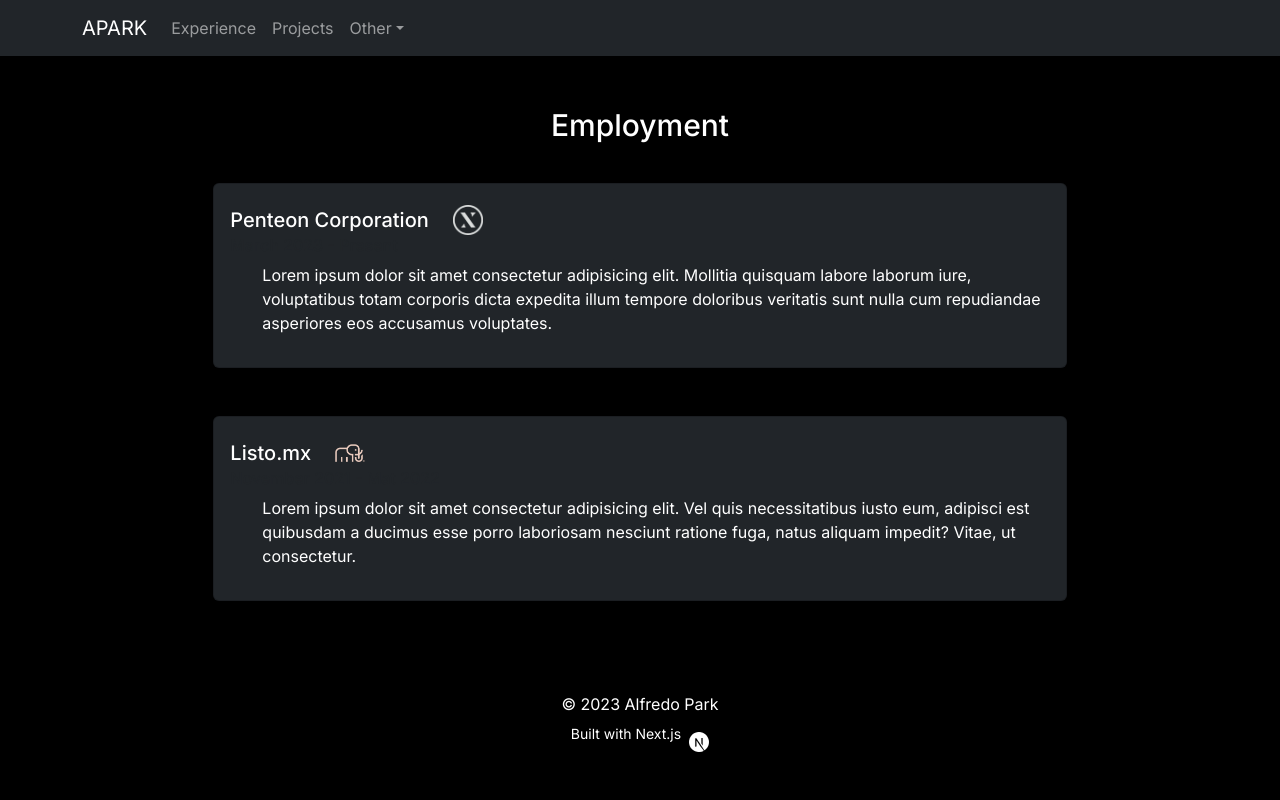
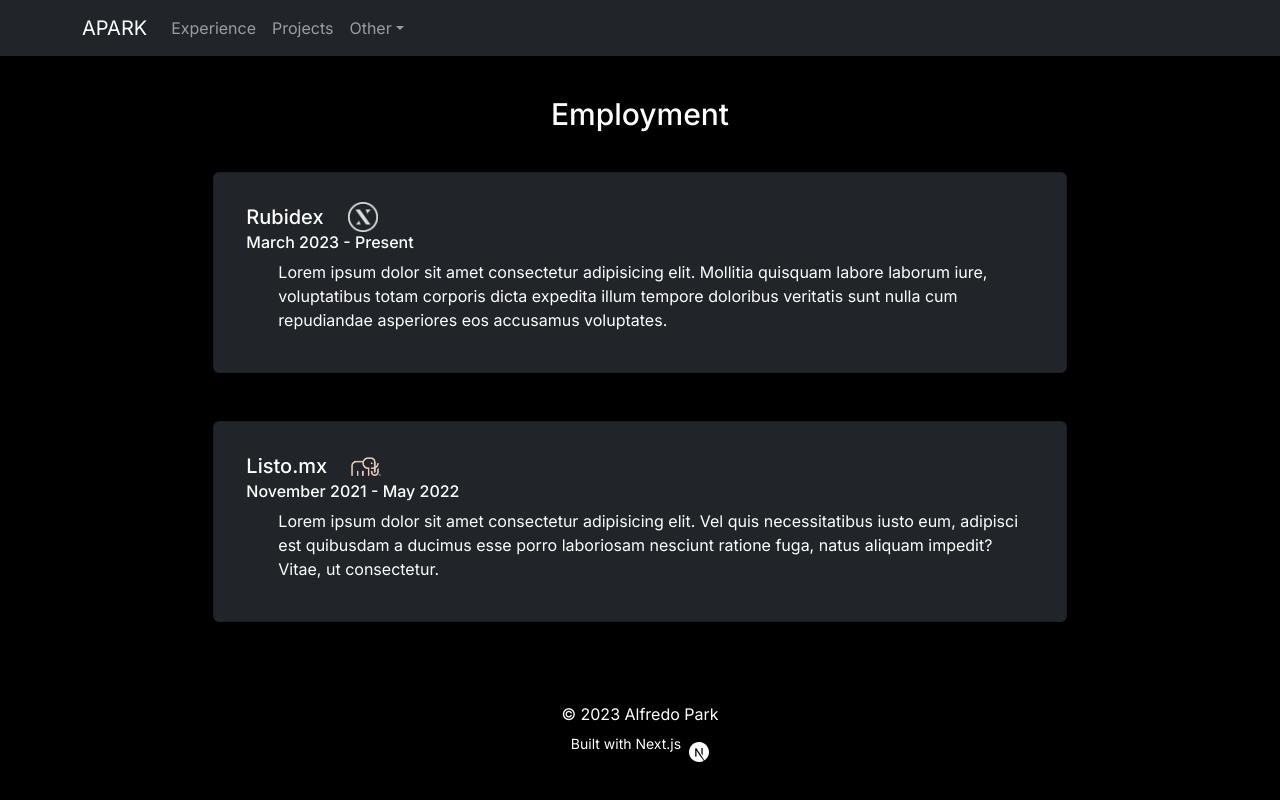
Before and after one commit to alfredoPark-48/apark_home, a Next.js app: page /experience in a window 1280 px wide. Shown: the top 800 px of the page. Built offline with nearby package versions, Linux system fonts and the light colour scheme.

Commit message:
Fixed bug and updated components

```diff
--- a/src/app/experience/page.tsx
+++ b/src/app/experience/page.tsx
@@ -11,7 +11,7 @@
 				<h1 className='text-3xl mb-10'>Employment</h1>
 				<div className='flex flex-col gap-5 w-2/3 sm:w-2/3'>
 					<ExperienceCard
-						title='Penteon Corporation'
+						title='Rubidex'
 						date='March 2023 - Present'
 						logo={RubidexLogo.src}
 					>
@@ -28,7 +28,7 @@
 					</ExperienceCard>
 					<ExperienceCard
 						title='Listo.mx'
-						date='November 2021 - Mat 2022'
+						date='November 2021 - May 2022'
 						logo={ListoMxLogo.src}
 					>
 						<ul>
--- a/src/components/ui/ExperienceCard/ExperienceCard.tsx
+++ b/src/components/ui/ExperienceCard/ExperienceCard.tsx
@@ -17,9 +17,9 @@
 	children,
 }) => {
 	return (
-		<Card bg='dark' text='white'>
+		<Card bg='dark' text='white' className='px-3 py-2'>
 			<Card.Body>
-				<div className='flex gap-4 items-center justify-center sm:justify-start'>
+				<div className='flex gap-4 items-center justify-center sm:justify-normal'>
 					<Card.Title className='mt-2'>{title}</Card.Title>
 					<Image
 						src={logo}
@@ -28,7 +28,7 @@
 						alt='company-logo'
 					/>
 				</div>
-				<Card.Subtitle className='mb-2 text-muted'>
+				<Card.Subtitle className='mb-2 text-white/50'>
 					{date}
 				</Card.Subtitle>
 				<Card.Text>{children}</Card.Text>
--- a/src/components/ui/Footer/Footer.tsx
+++ b/src/components/ui/Footer/Footer.tsx
@@ -7,10 +7,7 @@
 		<div className='flex flex-col text-center p-10 gap-2'>
 			&copy; {new Date().getFullYear()} Alfredo Park
 			<div className='flex justify-center gap-2 items-center'>
-				<div>
 				<p className='text-sm'>Built with Next.js</p>
-				</div>
-				<div>
 				<Image
 					src={NextJsLogo}
 					width={20}
@@ -19,7 +16,6 @@
 				/>
 			</div>
 		</div>
-		</div>
 	)
 }
 export default Footer
```
Lines whose indentation alone changed are shown as unchanged.
